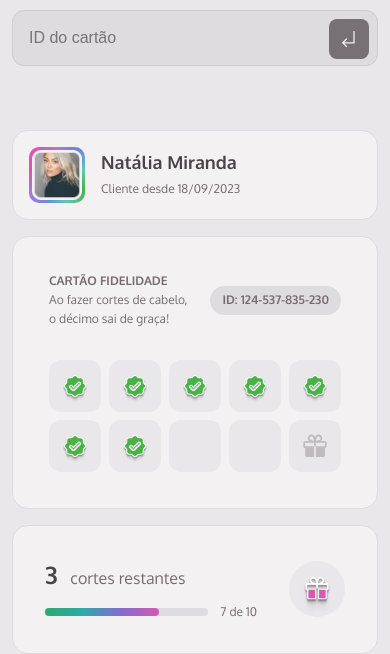
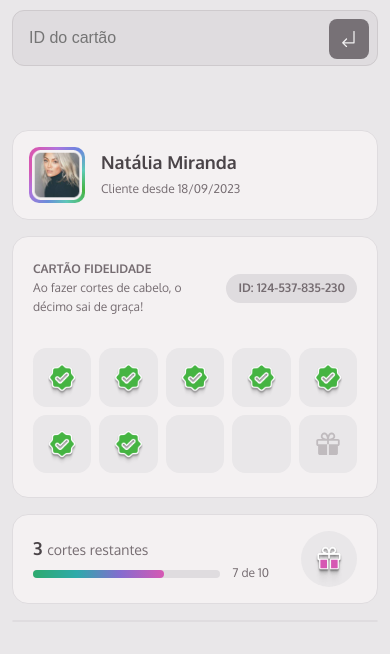
Before and after one commit to saramargarido/members-club, a website built with webpack: page index.html in a window 390 px wide. Shown: the part 142-796 px from the top of the page. Built offline with nearby package versions, Linux system fonts and the light colour scheme; files whose address does not match are found by name.

Commit message:
add progress bar - responsive

```diff
--- a/index.html
+++ b/index.html
@@ -81,7 +81,7 @@
     <div id="gift" class="card">
       <div class="progress-area">
         <h2>
-          3&nbsp;&nbsp;<span>cortes restantes</span>
+          3 <span> cortes restantes </span>
         </h2>
         <div class="progress-bar">
           <span class="bar"></span>
--- a/src/styles/main.css
+++ b/src/styles/main.css
@@ -42,6 +42,10 @@ main {
     display: flex;
     flex-direction: column;
     gap: 2rem;
+
+    @media (width <=768px) {
+      padding: 1.5rem 1.25rem;
+    }
 
     & .title-loyalty-card {
       display: flex;
@@ -107,6 +111,10 @@ main {
     gap: 2rem;
     padding: 2rem;
 
+    @media (width <=768px) {
+      padding: 1rem 1.25rem;
+    }
+
     & .progress-area {
       flex: 1;
       display: flex;
@@ -124,6 +132,19 @@ main {
           font-weight: var(--fw-base);
           color: var(--base---gray-500);
         }
+      }
+
+      @media (width <=768px) {
+        gap: .25rem;
+
+        & h2 {
+          font-size: var(--heading---title--sm);
+
+          & span {
+            font-size: var(--body---text--sm);
+          }
+        }
+
       }
 
       & .progress-bar {
@@ -183,4 +204,5 @@ main {
     display: flex;
     flex-direction: column;
   }
+
 }
```
